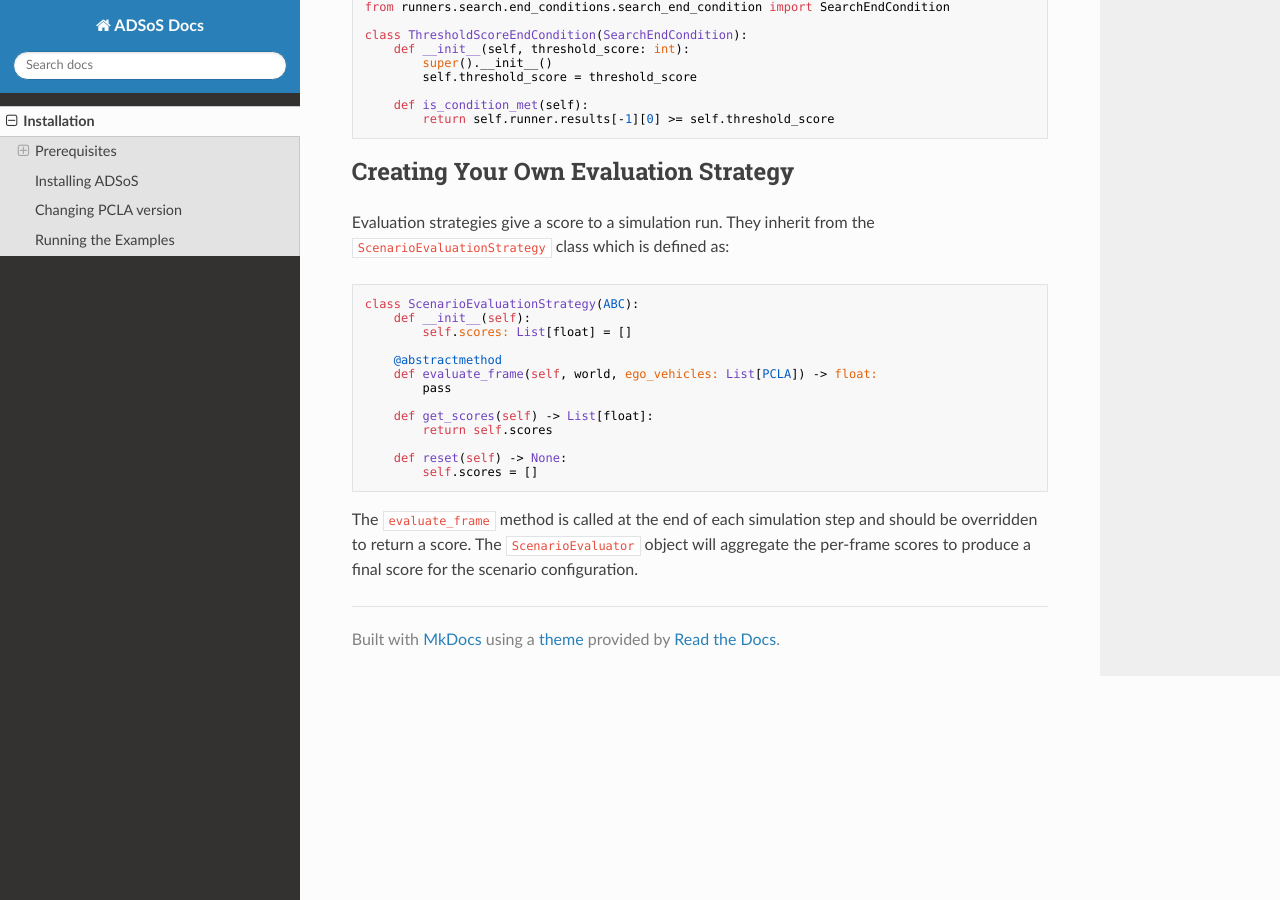
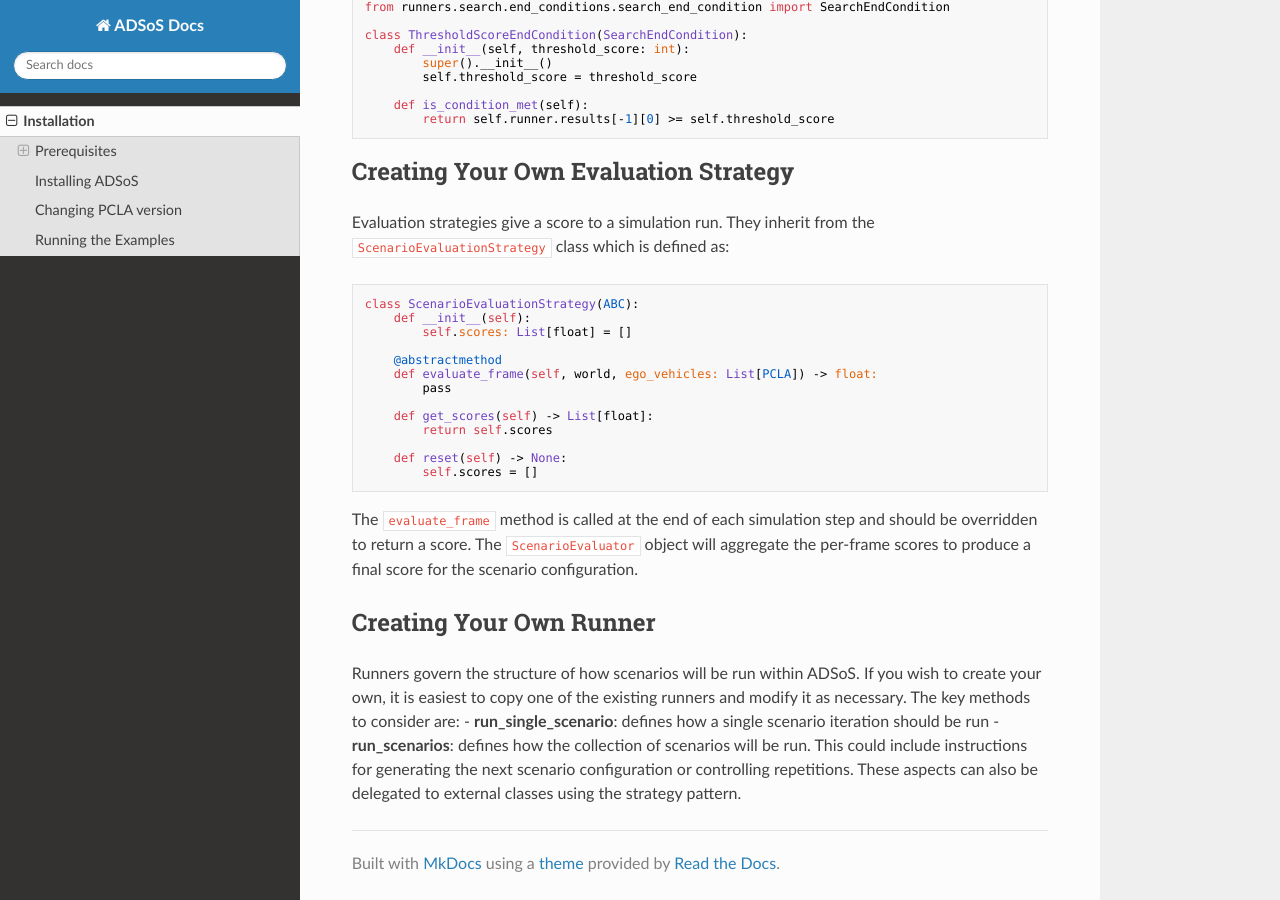
Before and after one commit to RSE-Sheffield/ADSoS, an MkDocs documentation site: the page built from docs/index.md, in a window 1280 px wide and 900 px high, scrolled down 6930 px. Built offline with MkDocs 1.6.1, drawn with Linux system fonts in a browser that asks for light colours; nearby versions of some CDN libraries.

Commit message:
add instructions for creating your own runner

```diff
--- a/docs/index.md
+++ b/docs/index.md
@@ -304,3 +304,8 @@ Evaluation strategies give a score to a simulation run. They inherit from the `S
             self.scores = []
 
 The `evaluate_frame` method is called at the end of each simulation step and should be overridden to return a score. The `ScenarioEvaluator` object will aggregate the per-frame scores to produce a final score for the scenario configuration.
+
+### Creating Your Own Runner
+Runners govern the structure of how scenarios will be run within ADSoS. If you wish to create your own, it is easiest to copy one of the existing runners and modify it as necessary. The key methods to consider are:
+- **run_single_scenario**: defines how a single scenario iteration should be run
+- **run_scenarios**: defines how the collection of scenarios will be run. This could include instructions for generating the next scenario configuration or controlling repetitions. These aspects can also be delegated to external classes using the strategy pattern.
```
